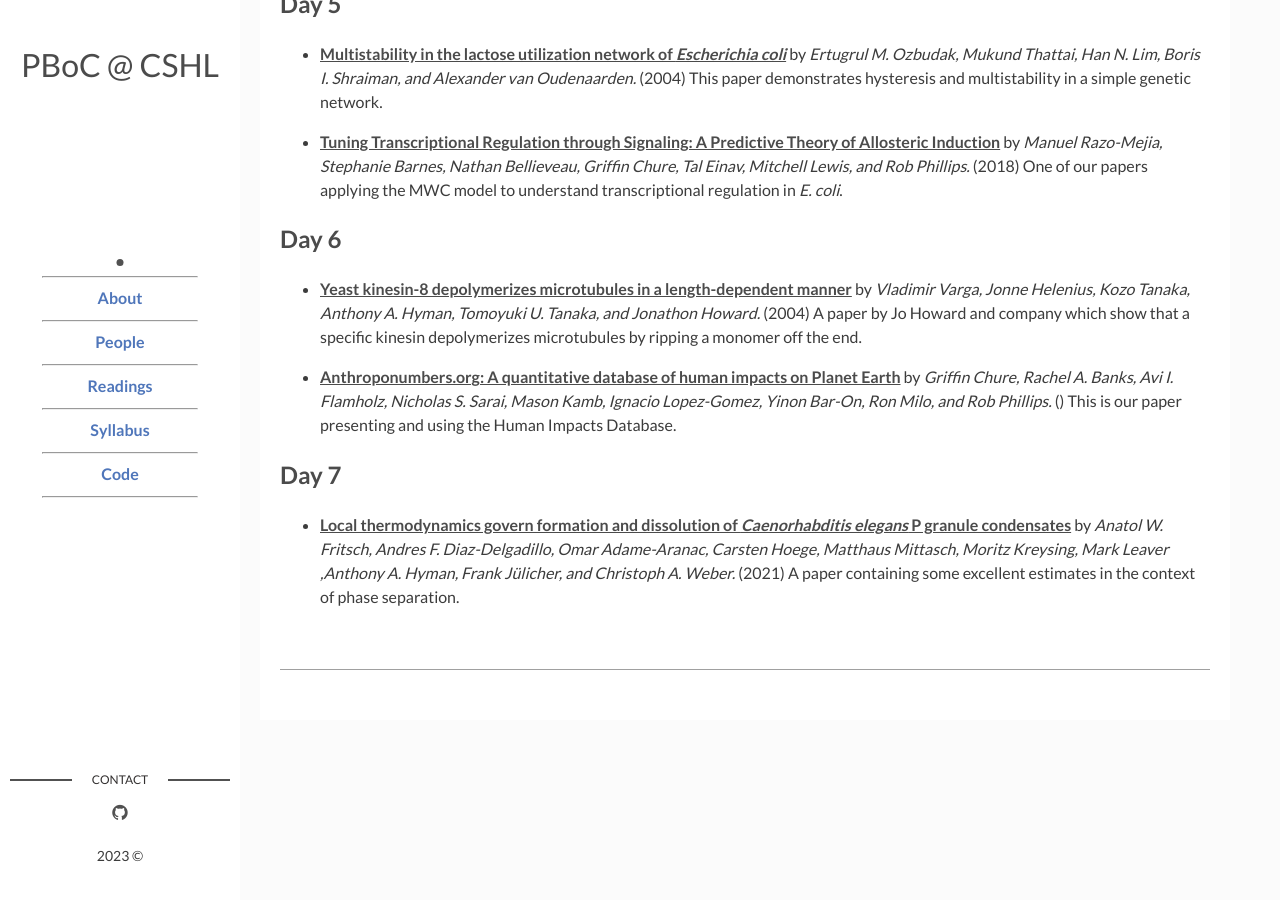
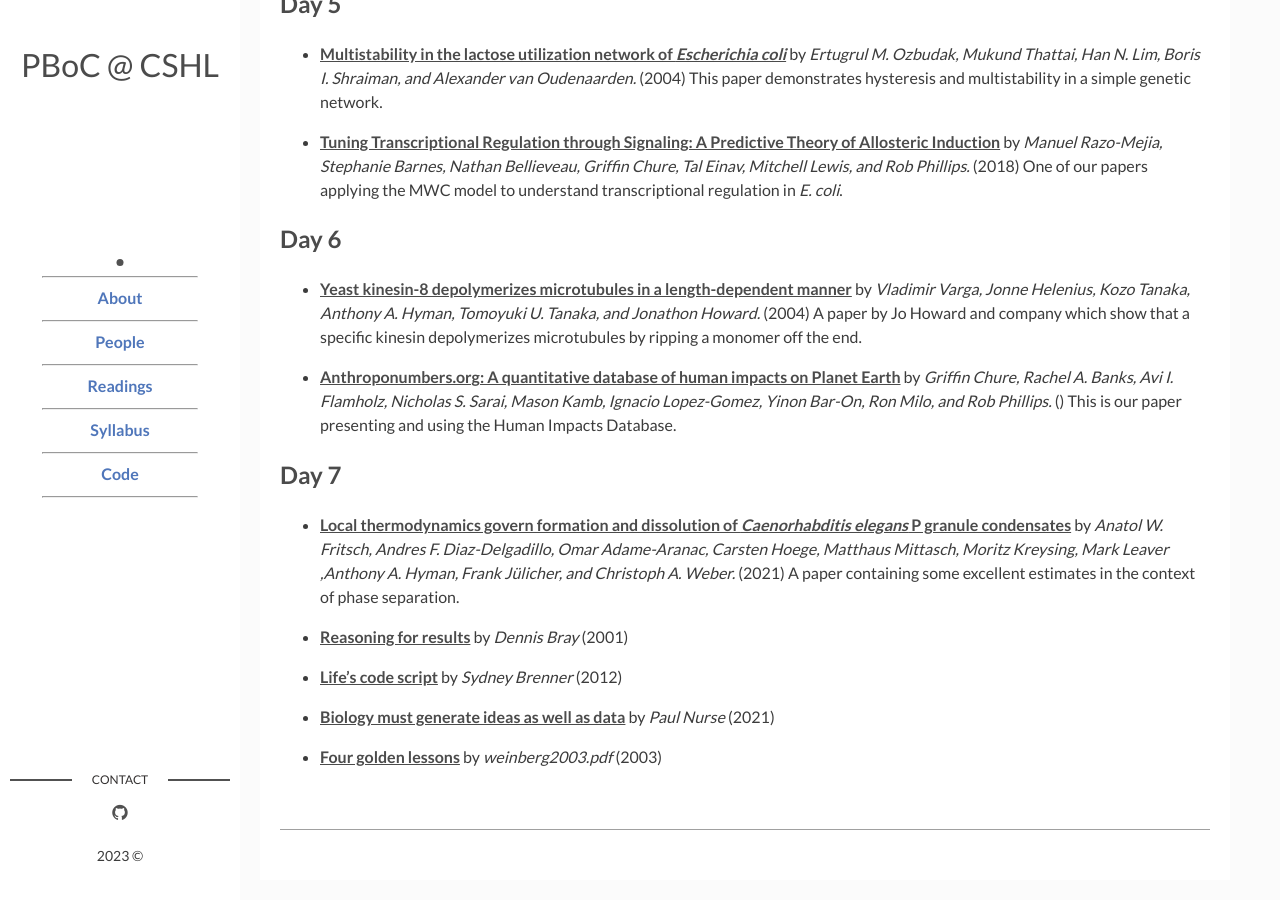
Before and after one commit to RPGroup-PBoC/cshl_pboc_2023, a Jekyll site: the page built from page02_readings.md, in a window 1280 px wide and 900 px high, scrolled down 2845 px. Built offline with Jekyll 4.4.1, drawn with Linux system fonts in a browser that asks for light colours.

Commit message:
Added readings

```diff
--- a/_data/readings.yaml
+++ b/_data/readings.yaml
@@ -197,3 +197,22 @@ Day 7:
     year: 2021
     description: >
       A paper containing some excellent estimates in the context of phase separation.
+  - pub:
+    title: "Reasoning for results"
+    authors: Dennis Bray
+    year: 2001
+    link: bray2001.pdf
+  - pub:
+    title: Life’s code script
+    authors: Sydney Brenner
+    year: 2012
+    link: brenner2012.pdf
+  - pub:
+    title: "Biology must generate ideas as well as data"
+    authors: Paul Nurse
+    year: 2021
+    link: nurse2021.pdf
+  - pub:
+    title: Four golden lessons
+    authors: weinberg2003.pdf
+    year: 2003
```
Also changed, not shown: 4 other files.
